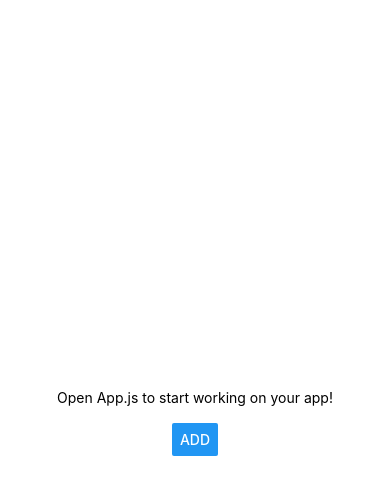
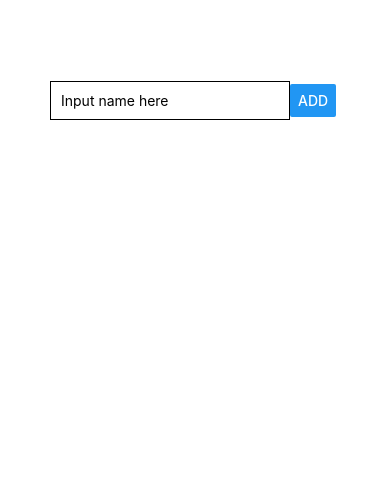
Before and after one commit to hongquandn1999/React-Native-Basic, a React Native app: screen / in a window 390 px wide. Shown: the top 494 px of the page. Built offline with nearby package versions, Linux system fonts and the light colour scheme.

Commit message:
Flex-box basic

```diff
--- a/App.js
+++ b/App.js
@@ -4,20 +4,13 @@ import { Button, StyleSheet, Text, TextInput, View } from 'react-native';
 
 export default function App() {
 	return (
-		<View style={styles.container}>
-			<Text>Open App.js to start working on your app!</Text>
-			<TextInput />
-			<Button title="ADD" />
-			<StatusBar style="auto" />
+		<View style={{ padding: 50 }}>
+			<View style={{ flexDirection: 'row', justifyContent: 'space-between', alignItems: 'center', width: 100, height: 100 }}>
+
+				<TextInput placeholder="Input name here" style={{ borderColor: 'black', borderWidth: 1, padding: 10 }} />
+				<Button title="ADD" />
+
+			</View>
 		</View>
 	);
 }
-
-const styles = StyleSheet.create({
-	container: {
-		flex: 1,
-		backgroundColor: '#fff',
-		alignItems: 'center',
-		justifyContent: 'center'
-	}
-});
```
